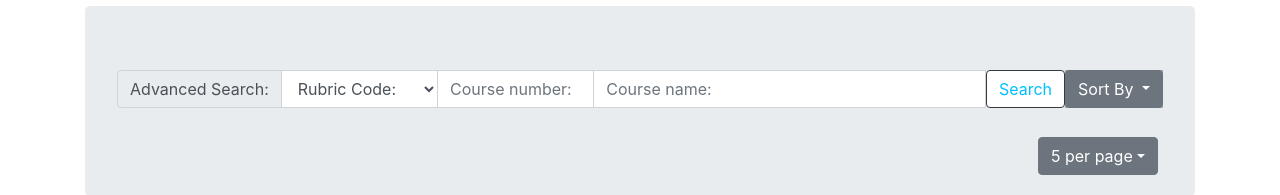
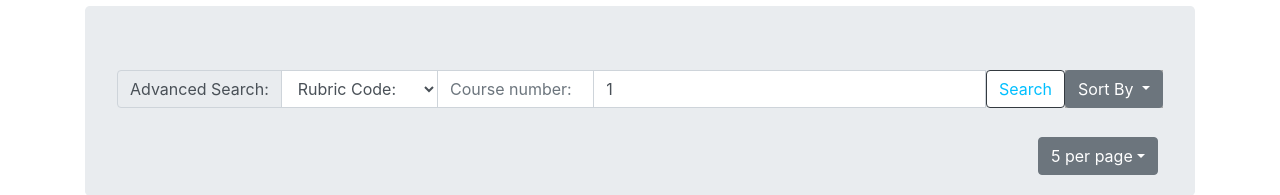
Before and after one commit to dkStephanos/syllabison, a React (Create React App) app in the folder syllabison/: page /1 in a window 1280 px wide. Shown: the part 254-449 px from the top of the page. Built offline with nearby package versions, Linux system fonts and the light colour scheme; what auth0-js would draw is missing.

Commit message:
Course name field now populated from searchParams

```diff
--- a/syllabison/src/components/SyllabiList.js
+++ b/syllabison/src/components/SyllabiList.js
@@ -158,6 +158,11 @@ class SyllabiList extends Component {
           <Form.Control
             type="text"
             placeholder="Course name:"
+            value={
+              this.props.match.params.searchTerm
+                ? this.props.match.params.searchTerm
+                : ''
+            }
             style={{ width: '25%' }}
             ref={node => {
               course_name = node;
```
